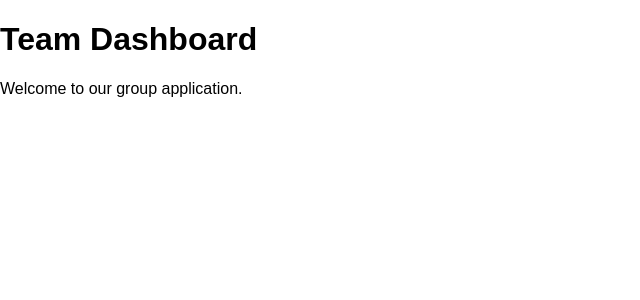
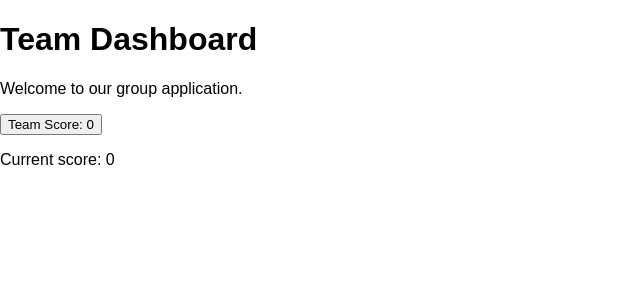
Before and after one commit to Effiong06/react-50-tasks, a React (Vite) app: page / in a window 1280 px wide. Shown: the top 300 px of the page, without its empty margins (0-640 px from the left). Built offline with nearby package versions, Linux system fonts and the light colour scheme.

Commit message:
Task 33 & 41: Add teamScore button and TeamMember interface

```diff
--- a/src/App.tsx
+++ b/src/App.tsx
@@ -1,8 +1,25 @@
+import { useState } from 'react'
+
+interface TeamMember {
+  id: number
+  name: string
+  role: string
+  email: string
+  isActive: boolean
+  joinedDate: Date
+}
+
 function App() {
+  const [teamScore, setTeamScore] = useState(0)
+
   return (
     <div>
       <h1>Team Dashboard</h1>
       <p>Welcome to our group application.</p>
+      <button onClick={() => setTeamScore((prev) => prev + 1)}>
+        Team Score: {teamScore}
+      </button>
+      <p>Current score: {teamScore}</p>
     </div>
   );
 }
```
